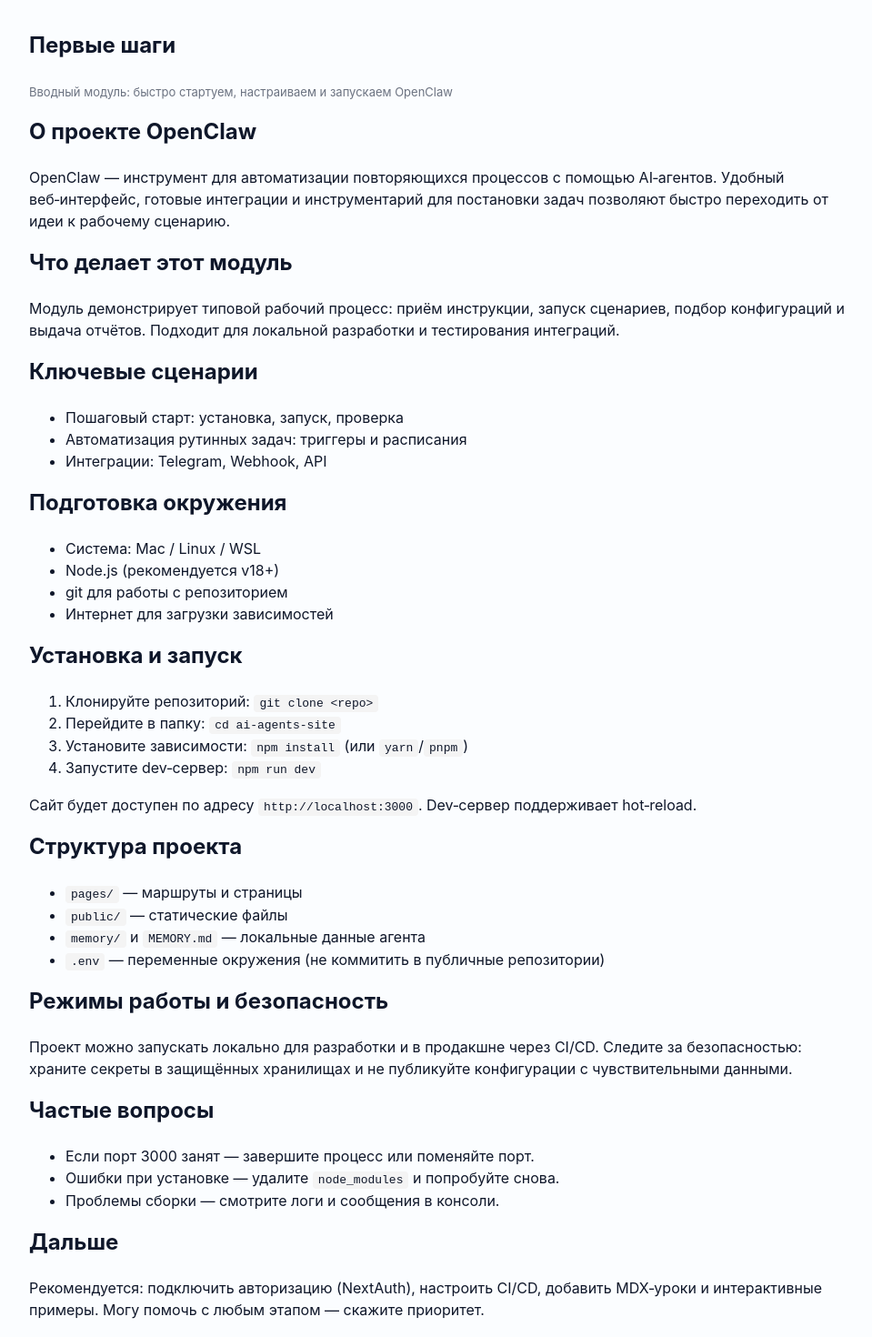
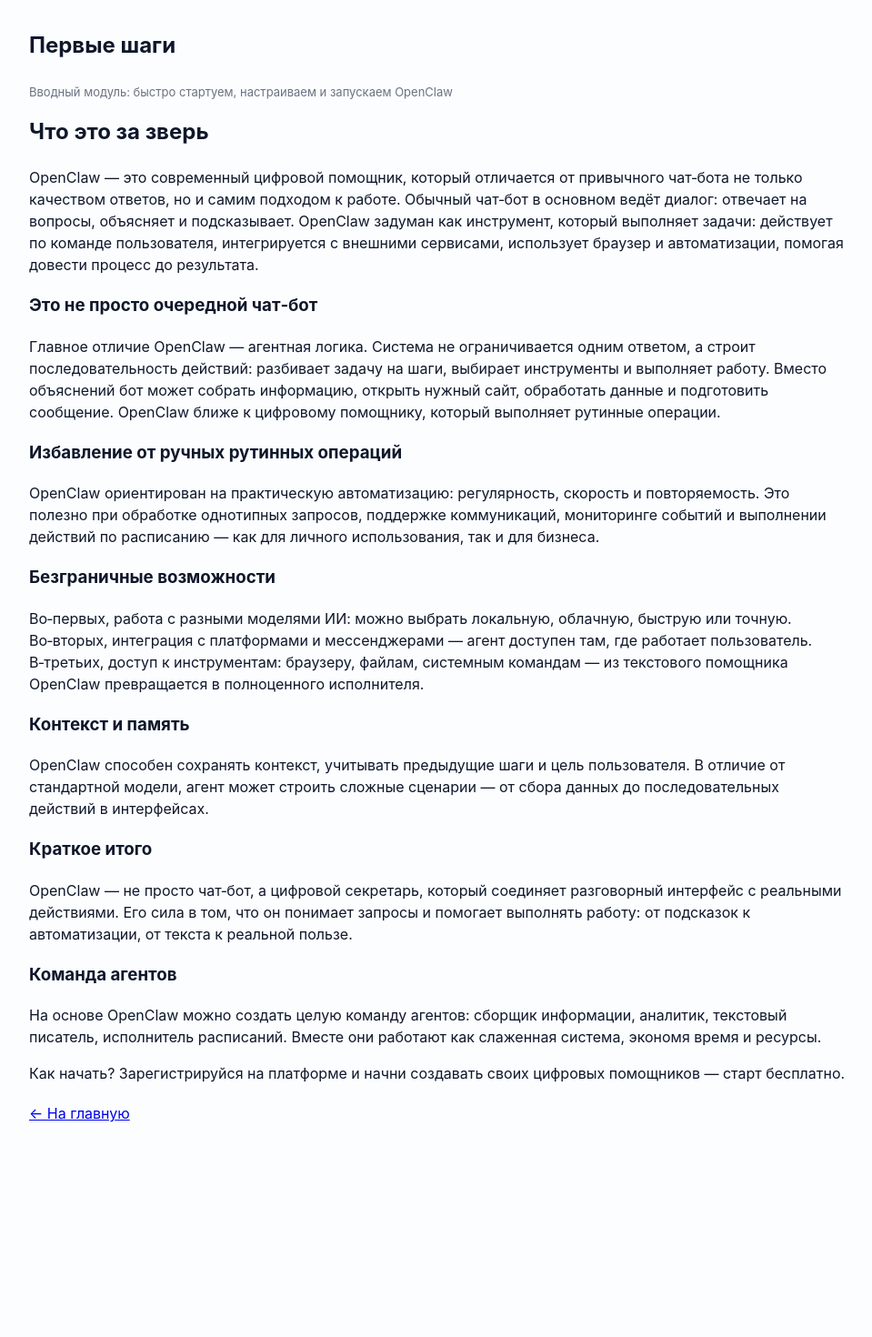
Before and after one commit to novaaurelis/nova-ai-agents-site-backup, a Next.js app: page /ru/modules/first-steps in a window 1280 px wide. Shown: the part 160-1630 px from the top of the page at 91% size, without its empty margins (158-1117 px from the left). After the commit the page ends 1490 px from the top, so only its background shows below. Built offline with nearby package versions, Linux system fonts and the light colour scheme.

Commit message:
content: replace First Steps content with provided long text

```diff
--- a/pages/ru/modules/first-steps.js
+++ b/pages/ru/modules/first-steps.js
@@ -15,73 +15,29 @@
 
 
 
-          <section id="about">
-            <h2>О проекте OpenClaw</h2>
-            <p>OpenClaw — инструмент для автоматизации повторяющихся процессов с помощью AI‑агентов. Удобный веб‑интерфейс, готовые интеграции и инструментарий для постановки задач позволяют быстро переходить от идеи к рабочему сценарию.</p>
-          </section>
+          <section>
+            <h2>Что это за зверь</h2>
+            <p>OpenClaw — это современный цифровой помощник, который отличается от привычного чат‑бота не только качеством ответов, но и самим подходом к работе. Обычный чат‑бот в основном ведёт диалог: отвечает на вопросы, объясняет и подсказывает. OpenClaw задуман как инструмент, который выполняет задачи: действует по команде пользователя, интегрируется с внешними сервисами, использует браузер и автоматизации, помогая довести процесс до результата.</p>
 
-          <section id="what">
-            <h2>Что делает этот модуль</h2>
-            <p>Модуль демонстрирует типовой рабочий процесс: приём инструкции, запуск сценариев, подбор конфигураций и выдача отчётов. Подходит для локальной разработки и тестирования интеграций.</p>
-          </section>
+            <h3>Это не просто очередной чат‑бот</h3>
+            <p>Главное отличие OpenClaw — агентная логика. Система не ограничивается одним ответом, а строит последовательность действий: разбивает задачу на шаги, выбирает инструменты и выполняет работу. Вместо объяснений бот может собрать информацию, открыть нужный сайт, обработать данные и подготовить сообщение. OpenClaw ближе к цифровому помощнику, который выполняет рутинные операции.</p>
 
-          <section id="scenarios">
-            <h2>Ключевые сценарии</h2>
-            <ul>
-              <li>Пошаговый старт: установка, запуск, проверка</li>
-              <li>Автоматизация рутинных задач: триггеры и расписания</li>
-              <li>Интеграции: Telegram, Webhook, API</li>
-            </ul>
-          </section>
+            <h3>Избавление от ручных рутинных операций</h3>
+            <p>OpenClaw ориентирован на практическую автоматизацию: регулярность, скорость и повторяемость. Это полезно при обработке однотипных запросов, поддержке коммуникаций, мониторинге событий и выполнении действий по расписанию — как для личного использования, так и для бизнеса.</p>
 
-          <section id="prepare">
-            <h2>Подготовка окружения</h2>
-            <ul>
-              <li>Система: Mac / Linux / WSL</li>
-              <li>Node.js (рекомендуется v18+)</li>
-              <li>git для работы с репозиторием</li>
-              <li>Интернет для загрузки зависимостей</li>
-            </ul>
-          </section>
+            <h3>Безграничные возможности</h3>
+            <p>Во‑первых, работа с разными моделями ИИ: можно выбрать локальную, облачную, быструю или точную. Во‑вторых, интеграция с платформами и мессенджерами — агент доступен там, где работает пользователь. В‑третьих, доступ к инструментам: браузеру, файлам, системным командам — из текстового помощника OpenClaw превращается в полноценного исполнителя.</p>
 
-          <section id="install">
-            <h2>Установка и запуск</h2>
-            <ol>
-              <li>Клонируйте репозиторий: <code>git clone &lt;repo&gt;</code></li>
-              <li>Перейдите в папку: <code>cd ai-agents-site</code></li>
-              <li>Установите зависимости: <code>npm install</code> (или <code>yarn</code>/<code>pnpm</code>)</li>
-              <li>Запустите dev‑сервер: <code>npm run dev</code></li>
-            </ol>
-            <p>Сайт будет доступен по адресу <code>http://localhost:3000</code>. Dev‑сервер поддерживает hot‑reload.</p>
-          </section>
+            <h3>Контекст и память</h3>
+            <p>OpenClaw способен сохранять контекст, учитывать предыдущие шаги и цель пользователя. В отличие от стандартной модели, агент может строить сложные сценарии — от сбора данных до последовательных действий в интерфейсах.</p>
 
-          <section id="structure">
-            <h2>Структура проекта</h2>
-            <ul>
-              <li><code>pages/</code> — маршруты и страницы</li>
-              <li><code>public/</code> — статические файлы</li>
-              <li><code>memory/</code> и <code>MEMORY.md</code> — локальные данные агента</li>
-              <li><code>.env</code> — переменные окружения (не коммитить в публичные репозитории)</li>
-            </ul>
-          </section>
+            <h3>Краткое итого</h3>
+            <p>OpenClaw — не просто чат‑бот, а цифровой секретарь, который соединяет разговорный интерфейс с реальными действиями. Его сила в том, что он понимает запросы и помогает выполнять работу: от подсказок к автоматизации, от текста к реальной пользе.</p>
 
-          <section id="security">
-            <h2>Режимы работы и безопасность</h2>
-            <p>Проект можно запускать локально для разработки и в продакшне через CI/CD. Следите за безопасностью: храните секреты в защищённых хранилищах и не публикуйте конфигурации с чувствительными данными.</p>
-          </section>
+            <h3>Команда агентов</h3>
+            <p>На основе OpenClaw можно создать целую команду агентов: сборщик информации, аналитик, текстовый писатель, исполнитель расписаний. Вместе они работают как слаженная система, экономя время и ресурсы.</p>
 
-          <section id="faq">
-            <h2>Частые вопросы</h2>
-            <ul>
-              <li>Если порт 3000 занят — завершите процесс или поменяйте порт.</li>
-              <li>Ошибки при установке — удалите <code>node_modules</code> и попробуйте снова.</li>
-              <li>Проблемы сборки — смотрите логи и сообщения в консоли.</li>
-            </ul>
-          </section>
-
-          <section id="next">
-            <h2>Дальше</h2>
-            <p>Рекомендуется: подключить авторизацию (NextAuth), настроить CI/CD, добавить MDX‑уроки и интерактивные примеры. Могу помочь с любым этапом — скажите приоритет.</p>
+            <p>Как начать? Зарегистрируйся на платформе и начни создавать своих цифровых помощников — старт бесплатно.</p>
           </section>
 
           <p style={{marginTop:20}}><Link href="/ru">← На главную</Link></p>
```
